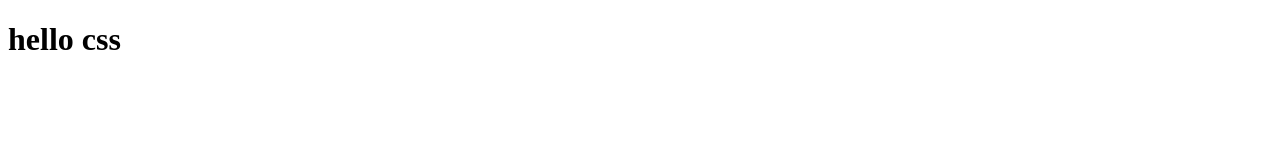
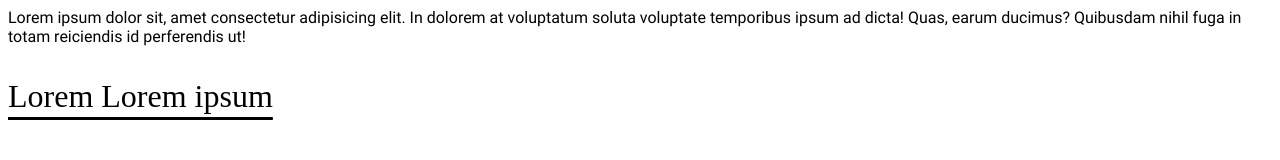
Before and after one commit to Rabyn-Collab/webtoreact, a plain HTML site: page index.html in a window 1280 px wide. Drawn offline with Linux system fonts and the light colour scheme.

Commit message:
some changes

```diff
--- a/index.html
+++ b/index.html
@@ -5,11 +5,52 @@
     <meta charset="UTF-8">
     <meta name="viewport" content="width=device-width, initial-scale=1.0">
     <title>Document</title>
+
+    <style>
+      @font-face {
+        font-family: 'RobReg';
+        src: url('assets/fonts/Roboto-Regular.ttf');
+      }
+
+      @font-face {
+        font-family: 'RobMed';
+        src: url('assets/fonts/Roboto-Medium.ttf');
+      }
+
+      span {
+        font-family: "RobReg", sans-serif;
+        font-weight: 400;
+      }
+
+      .bx p {
+
+        font-size: 2rem;
+        /* text-shadow: 10px 4px 2px red, 10px 4px 2px blue; */
+        text-decoration: underline black;
+        text-underline-offset: 10px;
+        /* font-size: 20px; */
+        /* text-indent: 50px; */
+        /* text-transform: uppercase; */
+        /* text-align: center; */
+      }
+    </style>
+
   </head>
 
   <body>
 
-    <h1>hello css</h1>
+    <span>Lorem ipsum dolor sit, amet consectetur adipisicing elit. In dolorem at voluptatum soluta voluptate temporibus
+      ipsum ad dicta! Quas, earum ducimus? Quibusdam nihil fuga in totam reiciendis id perferendis ut!</span>
+
+
+    <div class="bx">
+      <p> Lorem Lorem ipsum </p>
+    </div>
+
+
+
+
+
 
   </body>
 
--- /dev/null
+++ b/styles.css
@@ -0,0 +1,3 @@
+h1 {
+  color: burlywood;
+}
```
Also changed, not shown: assets/fonts/Roboto-Medium.ttf (added), assets/fonts/Roboto-Regular.ttf (added).
